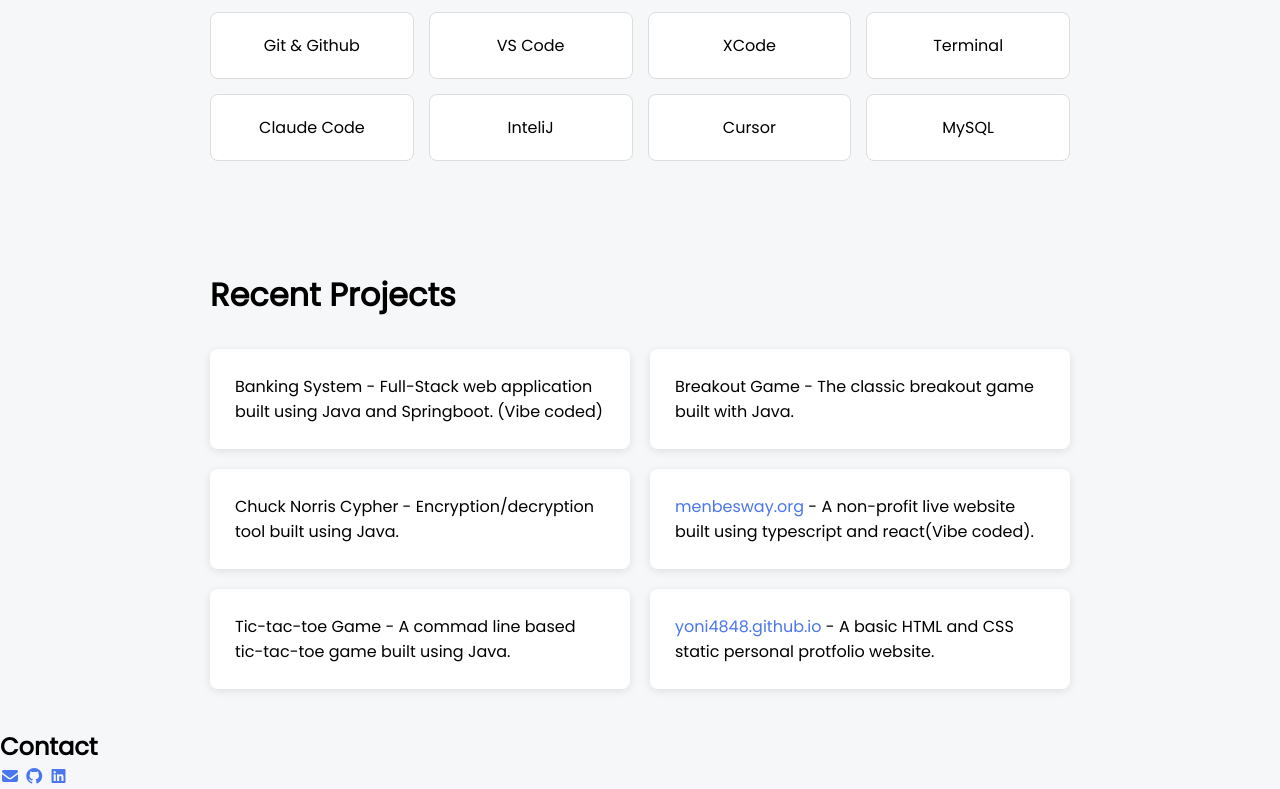
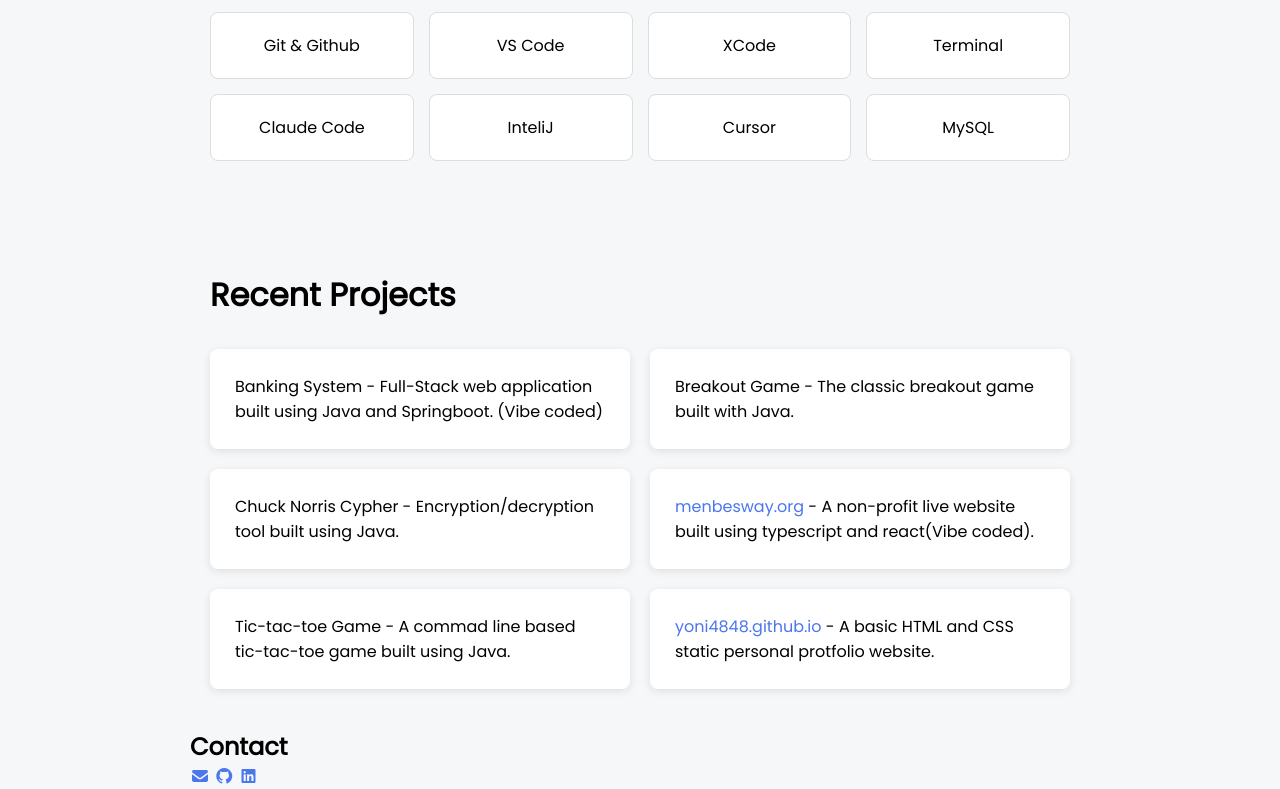
Before and after one commit to yoni4848/CSC317, a plain HTML site: page assignments/3/index.html in a window 1280 px wide. Shown: the part 1231-2020 px from the top of the page. Drawn offline with Linux system fonts and the light colour scheme.

Commit message:
fix linking issue for contacts and style it

```diff
--- a/assignments/3/index.html
+++ b/assignments/3/index.html
@@ -100,7 +100,7 @@
         </li>
       </ol>
     </section>
-    <footer>
+    <footer id="Contact">
 
       <h2>Contact</h2>
 
--- a/assignments/3/styles/styles.css
+++ b/assignments/3/styles/styles.css
@@ -134,6 +134,10 @@
 #Projects li:hover {
   box-shadow: 0 4px 12px rgba(0, 0, 0, 0.15);
 }
+#Contact{
+  max-width: 900px;
+  margin: 0 auto;
+}
 @media (max-width: 768px) {
   #About {
     padding: 30px 15px;
```
